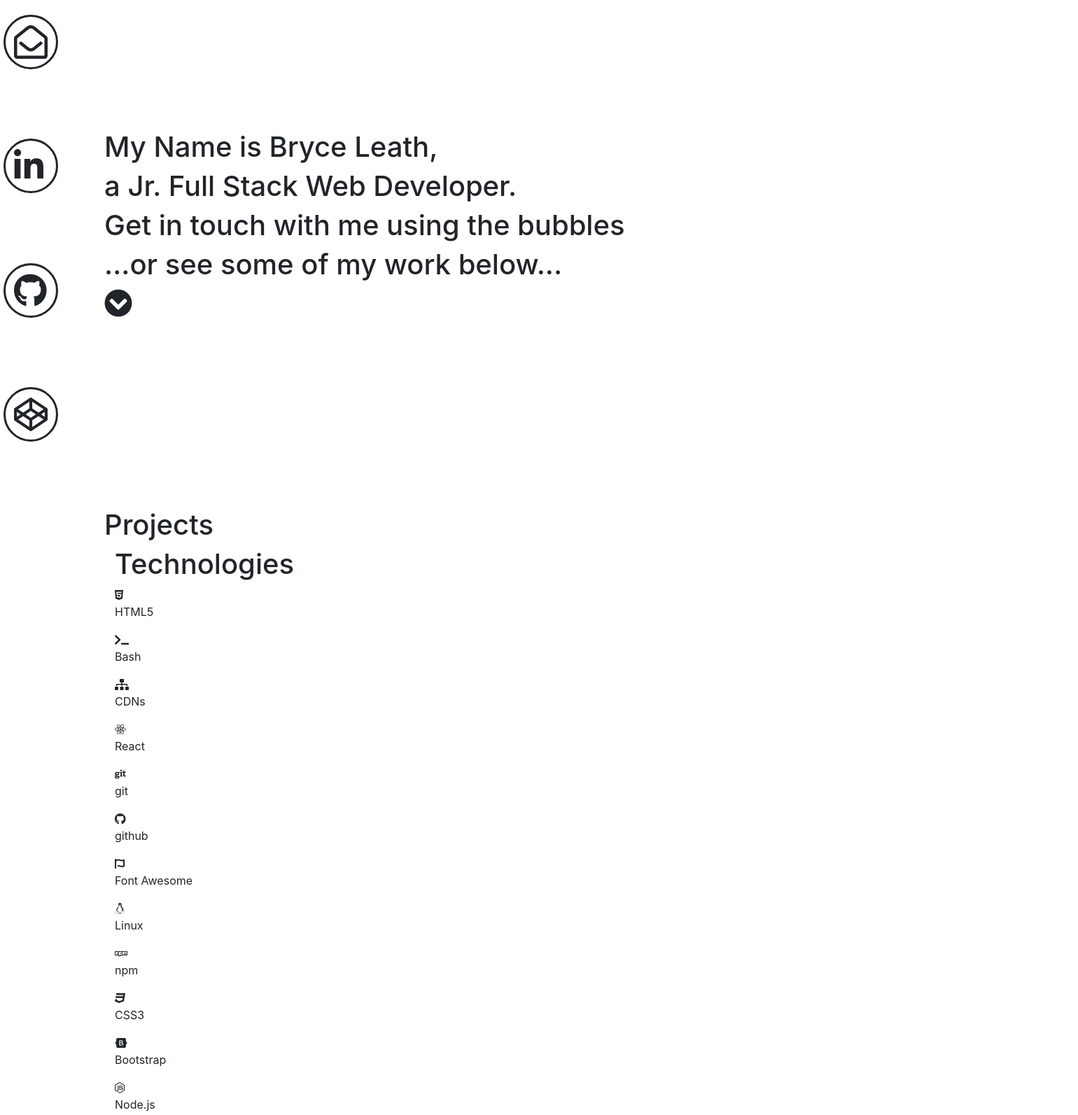
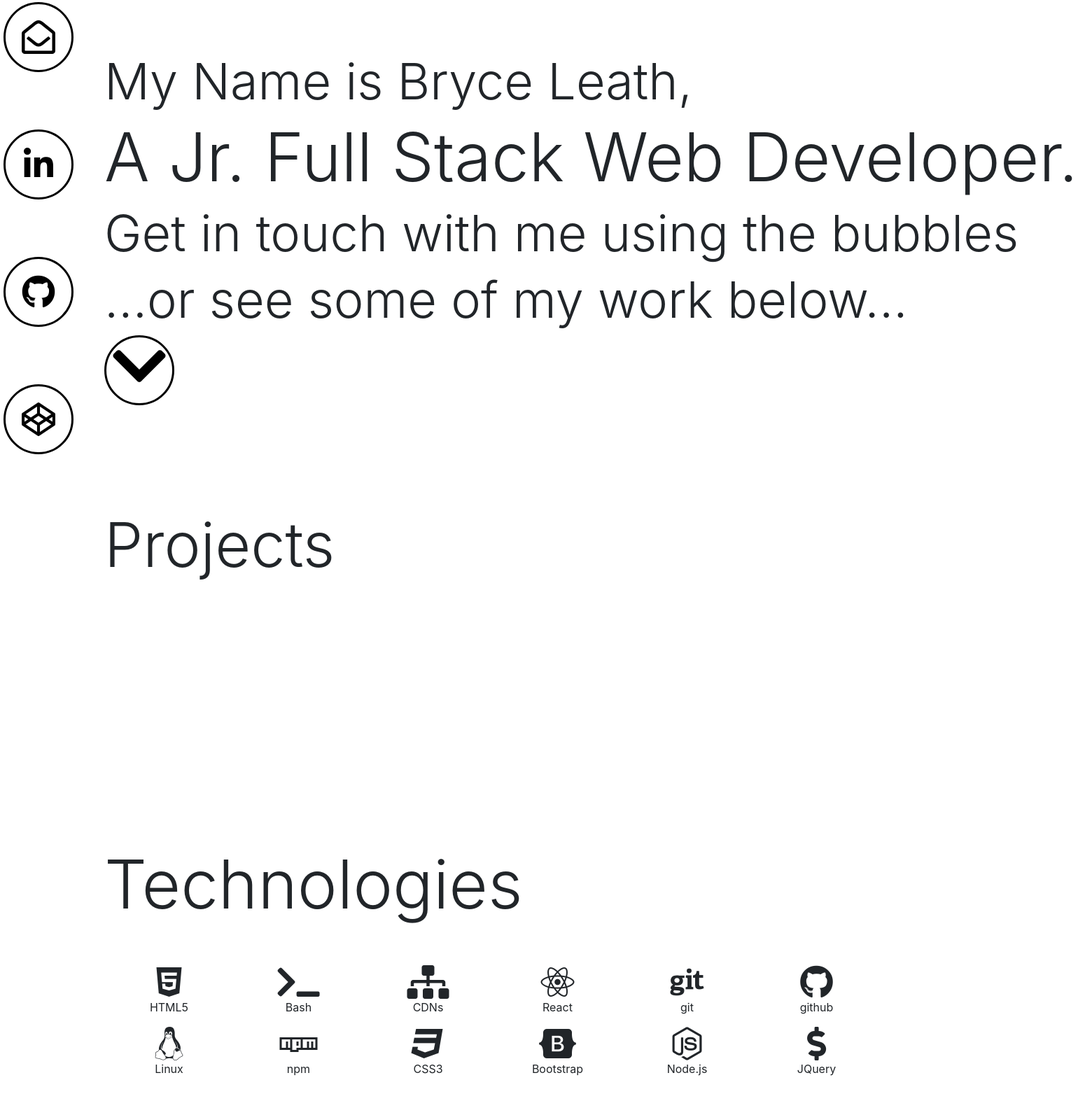
Before and after one commit to oldmate7000/oldmate7000.github.io, a plain HTML site: page index.html in a window 1280 px wide. Shown: the part 74-1667 px from the top of the page at 70% size, 1540 px wide, since content can reach past the window. After the commit the page ends 1629 px from the top, so only its background shows below. Drawn offline with nearby package versions, Linux system fonts and the light colour scheme.

Commit message:
basic styling, no project links

```diff
--- a/index.html
+++ b/index.html
@@ -10,84 +10,84 @@
 </head>
 <body>
     <div id="bubbles">
-        <i class="bubble far fa-envelope-open" data-toggle="tooltip" data-placement="right" title="Email"></i><i class="bubble fab fa-linkedin-in"></i></i><i class="bubble fab fa-github"></i><i class="bubble fab fa-codepen"></i>
+        <a class="bubble" href="mailto:bryce.leath@gmail.com"><i class="far fa-envelope-open"></i></a>
+        <a class="bubble" href="https://www.linkedin.com/in/bryce-leath-6436b866/" target="_blank"><i class="fab fa-linkedin-in"></i></a>
+        <a class="bubble" href="https://github.com/oldmate7000/" target="_blank"><i class="fab fa-github"></i></a>
+        <a class="bubble" href="https://codepen.io/oldmate7000" target="_blank"><i class="fab fa-codepen"></i></a>
     </div>
     <header>
         <div id="intro-text" class="container">
-            <h1>My Name is Bryce Leath,</h1>
-            <h1>a Jr. Full Stack Web Developer.</h1>
-            <h1>Get in touch with me using the bubbles</h1>
-            <h1>...or see some of my work below...</h1>
-            <h1><i class="fas fa-chevron-circle-down"></i></h1>
+            <h1 class="display-3">My Name is Bryce Leath,</h1>
+            <h1 class="display-1">A Jr. Full Stack Web Developer.</h1>
+            <h1 class="display-3">Get in touch with me using the bubbles</h1>
+            <h1 class="display-3">...or see some of my work below...</h1>
+            <a id="scroll-down-button" href="#projects"><h1 class="display-2"><i class="fas fa-chevron-down"></i></h1></a>
         </div>
     </header>
     <main>
-        <div class="container">
+        <div id="showcase" class="container">
             <div id="projects">
-                <h1>Projects</h1>
+                <h1 class="display-2">Projects</h1>
                 <div id="project-box" class="card-deck">
                     <div class=>
 
                     </div>
                 </div>
             </div>
-            <div id="technologies" class="container">
-                <h1>Technologies</h1>
-                <div>
+            <div id="technologies">
+                <h1 class="display-1">Technologies</h1>
+                <div id="technologies-box">
+                    <div class="tech-icon">
                         <i class="fab fa-html5"></i>
                         <p>HTML5</p>
                     </div>
-                <div>
+                    <div class="tech-icon">
                         <i class="fas fa-terminal"></i>
                         <p>Bash</p>
                     </div>
-                <div>
+                    <div class="tech-icon">
                         <i class="fas fa-sitemap"></i>
                         <p>CDNs</p>
                     </div>
-                <div>
+                    <div class="tech-icon">
                         <i class="fab fa-react"></i>
                         <p>React</p>
                     </div>
-                <div>
+                    <div class="tech-icon">
                         <i class="fab fa-git"></i>
                         <p>git</p>
                     </div>
-                <div>
+                    <div class="tech-icon">
                         <i class="fab fa-github"></i>
                         <p>github</p>
                     </div>
-                <div>
-                    <i class="fab fa-font-awesome-flag"></i>
-                    <p>Font Awesome</p>
-                </div>
-                <div>
+                    <div class="tech-icon">
                         <i class="fab fa-linux"></i>
                         <p>Linux</p>
                     </div>
-                <div>
+                    <div class="tech-icon">
                         <i class="fab fa-npm"></i>
                         <p>npm</p>
                     </div>
-                <div>
+                    <div class="tech-icon">
                         <i class="fab fa-css3"></i>
                         <p>CSS3</p>
                     </div>
-                <div>
+                    <div class="tech-icon">
                         <i class="fab fa-bootstrap"></i>
                         <p>Bootstrap</p>
                     </div>
-                <div>
+                    <div class="tech-icon">
                         <i class="fab fa-node-js"></i>
                         <p>Node.js</p>
                     </div>
-                <div>
+                    <div class="tech-icon">
                         <i class="fas fa-dollar-sign"></i>
                         <p>JQuery</p>
                     </div>
                 </div>
             </div>
-
+        </div>
     </main>
 </body>
 </html>
--- a/style.css
+++ b/style.css
@@ -1,3 +1,8 @@
+html {
+    scroll-behavior: smooth;
+    white-space: nowrap;
+}
+
 #bubbles {
     position: fixed;
     display: flex;
@@ -8,10 +13,25 @@
 }
 
 .bubble {
+    display: flex;
+    align-items: center;
+    justify-content: center;
+    height: 100px;
+    width: 100px;
     border: solid;
     border-radius: 50%;
     padding: 0.25em;
     margin: 5px;
+    transition: 0.2s;
+    color: black;
+    background-color: white;
+
+}
+
+.bubble:hover {
+    color: white;
+    background-color: black;
+    text-decoration: none;
 }
 
 header {
@@ -25,6 +45,59 @@ header {
     justify-content: center;
 }
 
+#scroll-down-button {
+    display: flex;
+    align-items: center;
+    justify-content: center;
+    border: solid;
+    border-radius: 50%;
+    height: 100px;
+    width: 100px;
+    transition: 0.2s;
+    color: black;
+    text-decoration: none;
+    transition: ease-out;
+    transition-duration: 0.2s;
+}
+
+#scroll-down-button:hover {
+    color: white;
+    background-color: black;
+}
+
 main {
     margin-left: 8em;
 }
+
+#showcase {
+    height: 100vh;
+}
+
+#projects {
+    height: 60vh;
+}
+
+#technologies {
+    height: 40vh;
+}
+
+#technologies-box {
+    display: grid;
+    max-height: 100%;
+    padding-top: 50px;
+    grid: auto-flow / 1fr 1fr 1fr 1fr 1fr 1fr;
+    justify-content: space-evenly;
+    align-items: center;
+    align-content: space-evenly;
+    /* font-size: 3em; */
+}
+
+.tech-icon {
+    display: flex;
+    flex-direction: column;
+    align-items: center;
+}
+
+.tech-icon i {
+    font-size: 3em;
+}
```
Lines whose indentation alone changed are shown as unchanged.
